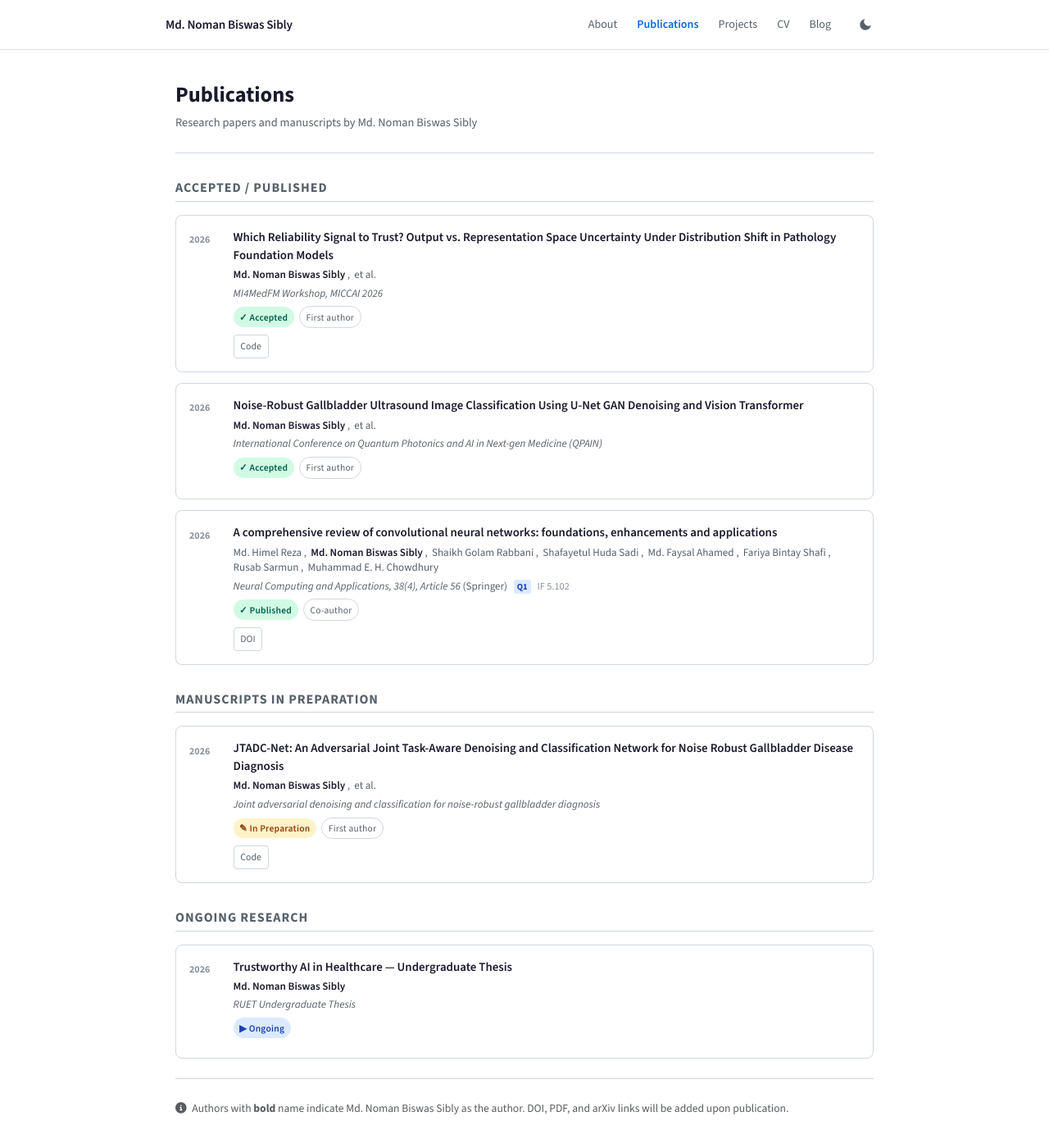
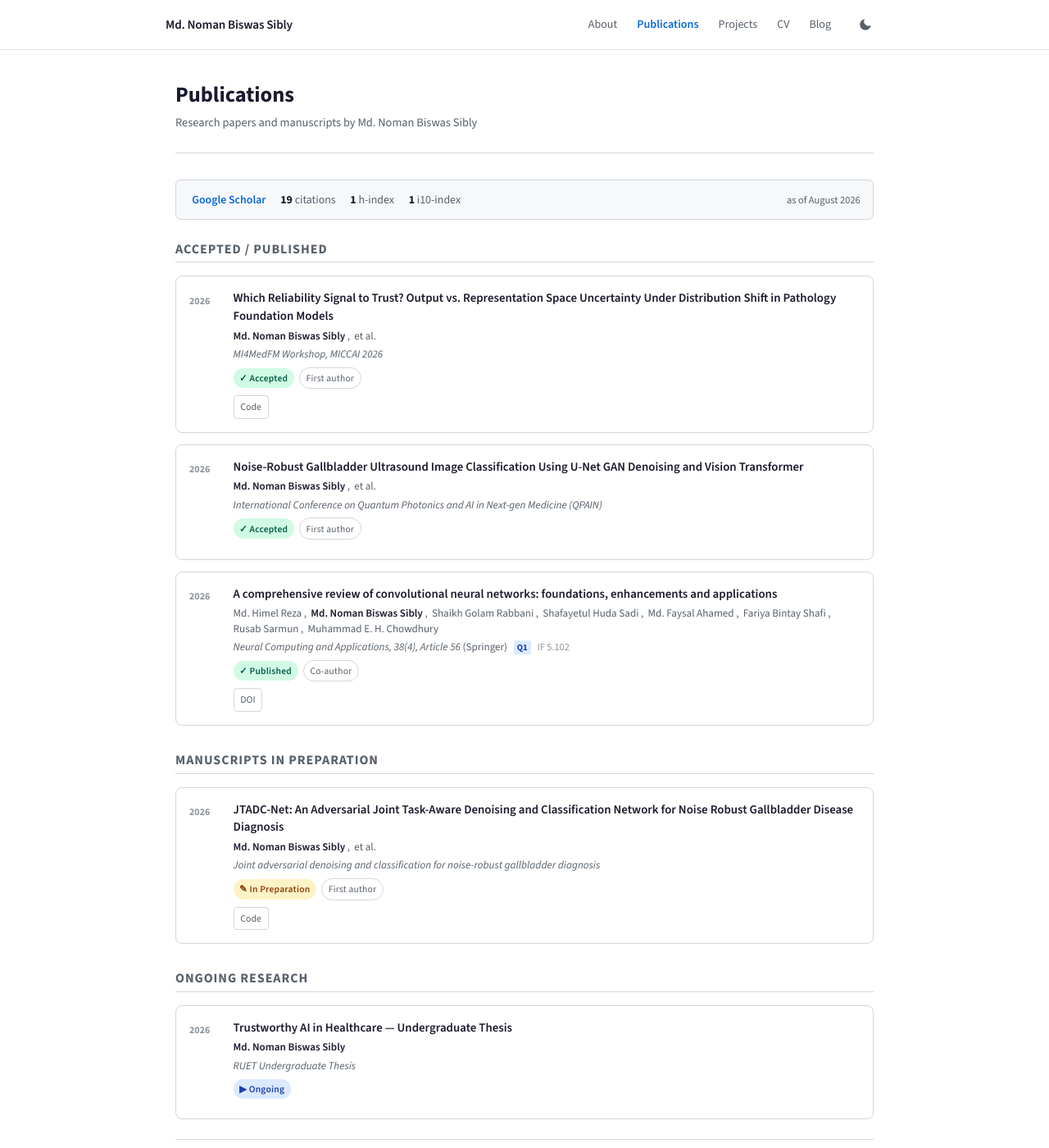
Before and after one commit to Md-Noman-Biswas/Md-Noman-Biswas.github.io, a Jekyll site: the page built from _pages/publications.md, in a window 1280 px wide and 1400 px high. Shown: the whole window at 82% size. Built offline with Jekyll 4.4.1, drawn with Linux system fonts in a browser that asks for light colours; a style sheet for code colours, icons or effects is not loaded.

Commit message:
Show Google Scholar citation metrics on the Publications page

```diff
--- a/_pages/publications.md
+++ b/_pages/publications.md
@@ -4,6 +4,25 @@ title: Publications
 permalink: /publications/
 description: "Research papers and manuscripts by Md. Noman Biswas Sibly"
 ---
+
+{% assign p = site.data.profile %}
+{% if p.scholar_citations and p.scholar_citations != "" and p.google_scholar and p.google_scholar != "" %}
+<div class="scholar-metrics">
+  <a href="https://scholar.google.com/citations?user={{ p.google_scholar }}" target="_blank" rel="noopener" class="scholar-link">
+    <i class="ai ai-google-scholar"></i> Google Scholar
+  </a>
+  <span class="scholar-stat"><b>{{ p.scholar_citations }}</b> citations</span>
+  {% if p.scholar_hindex and p.scholar_hindex != "" %}
+    <span class="scholar-stat"><b>{{ p.scholar_hindex }}</b> h-index</span>
+  {% endif %}
+  {% if p.scholar_i10 and p.scholar_i10 != "" %}
+    <span class="scholar-stat"><b>{{ p.scholar_i10 }}</b> i10-index</span>
+  {% endif %}
+  {% if p.scholar_updated and p.scholar_updated != "" %}
+    <span class="scholar-asof">as of {{ p.scholar_updated }}</span>
+  {% endif %}
+</div>
+{% endif %}
 
 <!-- Headings below are raw <h2> on purpose: kramdown does not parse Markdown
      inside a block-level HTML element, so "## …" would render literally here. -->
--- a/_sass/_publications.scss
+++ b/_sass/_publications.scss
@@ -1,3 +1,42 @@
+// Google Scholar snapshot above the publication list. Values come from
+// _data/profile.yml and are hand-updated, hence the "as of" stamp.
+.scholar-metrics {
+  display: flex;
+  flex-wrap: wrap;
+  align-items: baseline;
+  gap: 0.5rem 1.1rem;
+  padding: 0.7rem 0.95rem;
+  margin-bottom: 1.6rem;
+  border: 1px solid var(--border-color);
+  border-radius: 6px;
+  background-color: var(--code-bg);
+  font-size: 0.87rem;
+
+  .scholar-link {
+    font-weight: 600;
+    white-space: nowrap;
+
+    .ai { margin-right: 0.25rem; }
+  }
+
+  .scholar-stat {
+    color: var(--text-secondary);
+    white-space: nowrap;
+
+    b {
+      color: var(--text-primary);
+      font-weight: 700;
+    }
+  }
+
+  .scholar-asof {
+    color: var(--text-secondary);
+    font-size: 0.78rem;
+    margin-left: auto;
+    white-space: nowrap;
+  }
+}
+
 .publications-page {
   h2 {
     font-size: 1rem;
```
Also changed, not shown: _data/profile.yml (+7 -0 lines), admin/app.js (+11 -1 lines).
